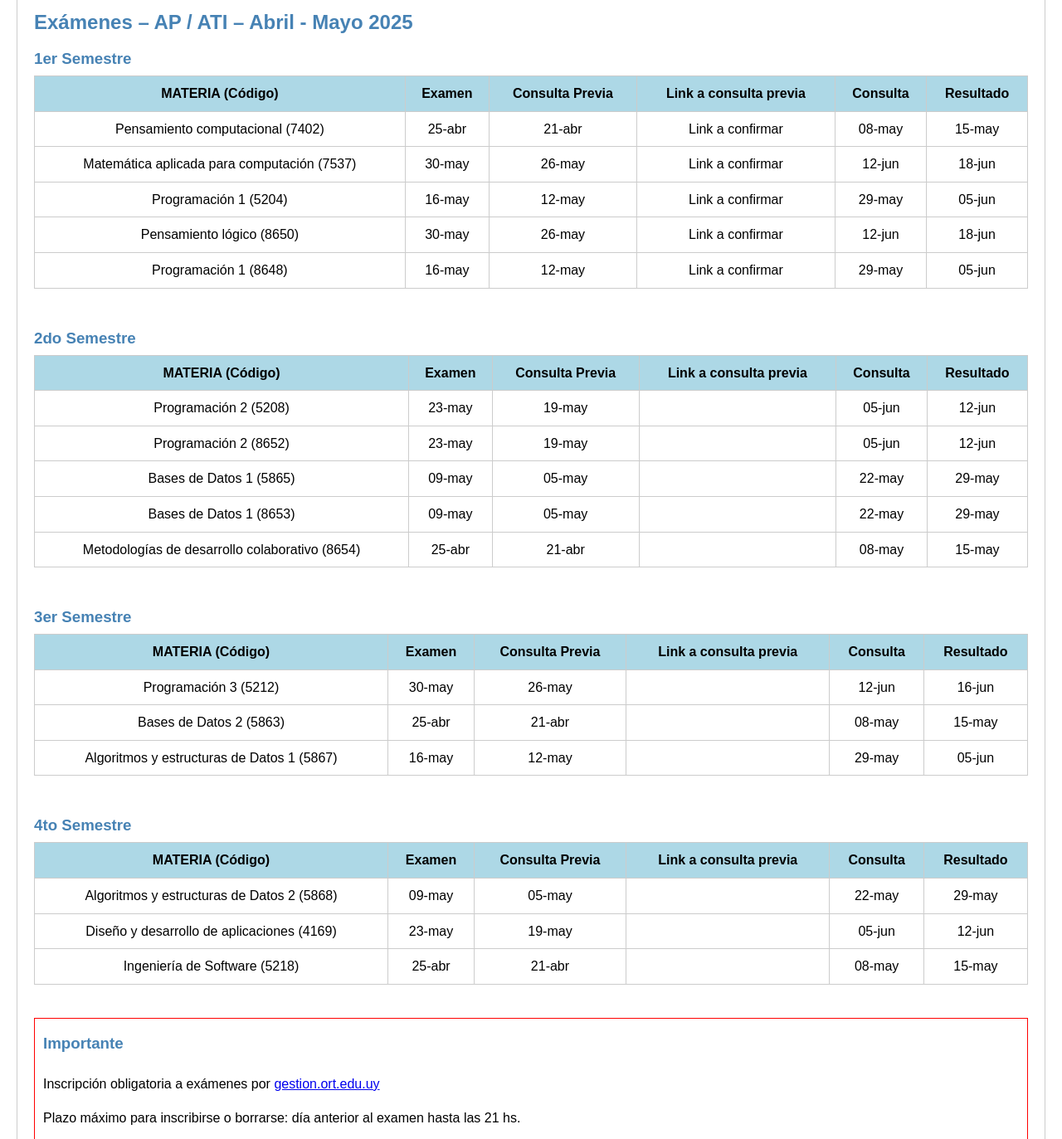
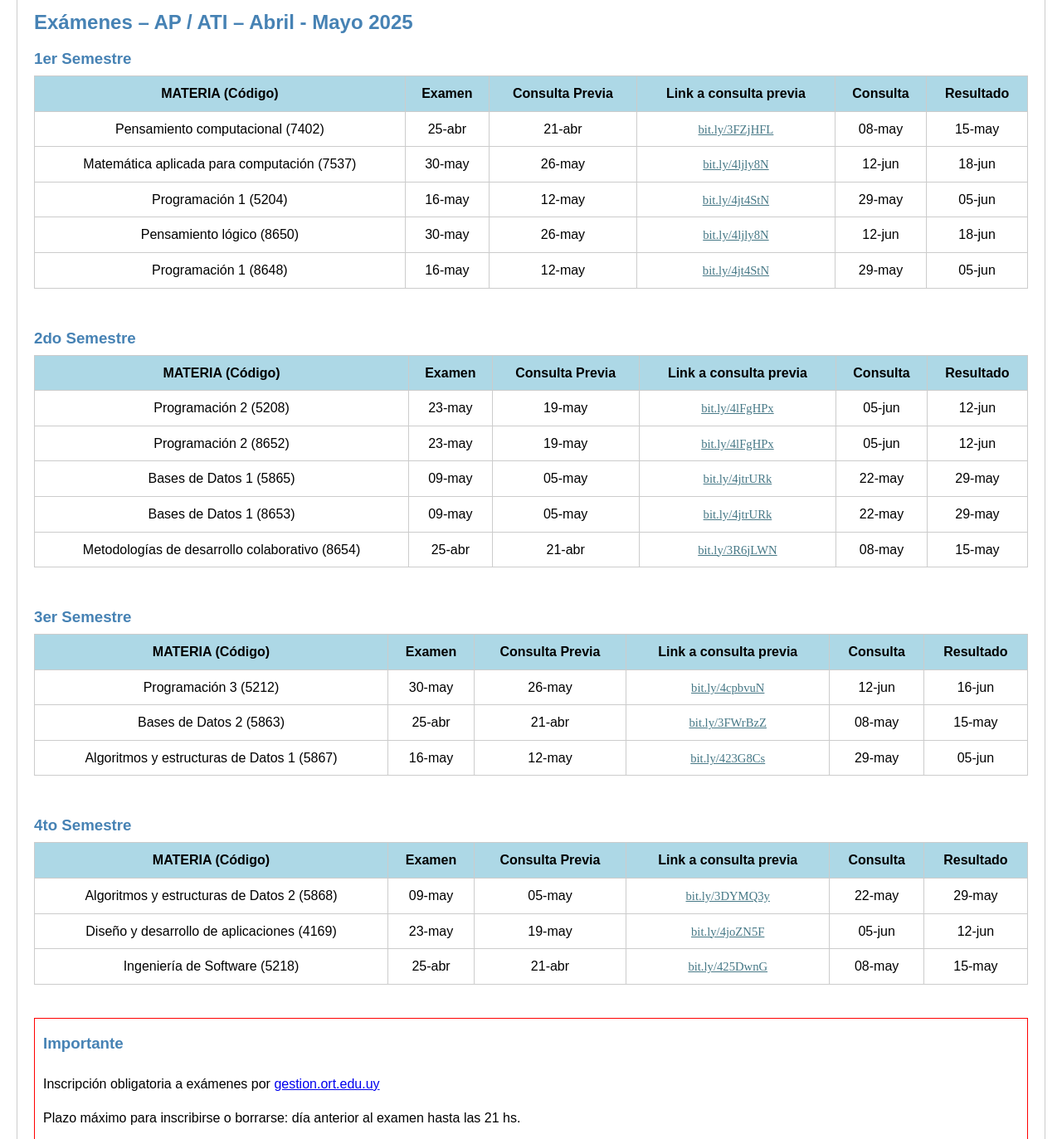
Before and after one commit to S-Alamon/CalendarioATI, a plain HTML site: page index.html in a window 1280 px wide. Shown: the part 212-1585 px from the top of the page at 83% size. Drawn offline with Linux system fonts and the light colour scheme.

Commit message:
Update index.html

```diff
--- a/index.html
+++ b/index.html
@@ -1,5 +1,5 @@
 <!DOCTYPE html>
-<!-- saved from url=(0056)file:///C:/Users/Vieira/Desktop/CalendarioATI/index.html -->
+<!-- saved from url=(0118)file:///C:/Users/alamon/OneDrive%20-%20Universidad%20ORT%20Uruguay/FI_Et/Calendarios/Examenes/CalendarioATI/index.html -->
 <html lang="es"><head><meta http-equiv="Content-Type" content="text/html; charset=UTF-8">
 
   <title>
@@ -124,7 +124,7 @@
        <td>
         21-abr
        </td>
-       <td>Link a confirmar<a href="file:///C:/Users/alamon/OneDrive%20-%20Universidad%20ORT%20Uruguay/FI_Et/Calendarios/Examenes/2025/calendarios%20html/calendario_AP_ATI_simplificado.html#"></a></td>
+       <td><span style="color: rgb(70, 120, 134); font-family: &quot;Aptos Narrow&quot;; font-size: 14.6667px; text-align: start; white-space-collapse: preserve; background-color: rgb(255, 255, 255); text-decoration-line: underline;">bit.ly/3FZjHFL</span></td>
        <td>
         08-may
        </td>
@@ -140,10 +140,7 @@
         30-may
        </td>
        <td>26-may</td>
-       <td>Link a confirmar
-        <a href="file:///C:/Users/alamon/OneDrive%20-%20Universidad%20ORT%20Uruguay/FI_Et/Calendarios/Examenes/2025/calendarios%20html/calendario_AP_ATI_simplificado.html#">
-        </a>
-       </td>
+       <td><span style="color: rgb(70, 120, 134); font-family: &quot;Aptos Narrow&quot;; font-size: 14.6667px; text-align: start; white-space-collapse: preserve; background-color: rgb(255, 255, 255); text-decoration-line: underline;">bit.ly/4ljly8N</span></td>
        <td>12-jun</td>
        <td>18-jun</td>
       </tr>
@@ -157,10 +154,7 @@
        <td>
         12-may
        </td>
-       <td>Link a confirmar
-        <a href="file:///C:/Users/alamon/OneDrive%20-%20Universidad%20ORT%20Uruguay/FI_Et/Calendarios/Examenes/2025/calendarios%20html/calendario_AP_ATI_simplificado.html#">
-        </a>
-       </td>
+       <td><span style="color: rgb(70, 120, 134); font-family: &quot;Aptos Narrow&quot;; font-size: 14.6667px; text-align: start; white-space-collapse: preserve; background-color: rgb(255, 255, 255); text-decoration-line: underline;">bit.ly/4jt4StN</span></td>
        <td>
         29-may
        </td>
@@ -178,10 +172,7 @@
        <td>
         26-may
        </td>
-       <td>Link a confirmar
-        <a href="file:///C:/Users/alamon/OneDrive%20-%20Universidad%20ORT%20Uruguay/FI_Et/Calendarios/Examenes/2025/calendarios%20html/calendario_AP_ATI_simplificado.html#">
-        </a>
-       </td>
+       <td><span style="color: rgb(70, 120, 134); font-family: &quot;Aptos Narrow&quot;; font-size: 14.6667px; text-align: start; white-space-collapse: preserve; background-color: rgb(255, 255, 255); text-decoration-line: underline;">bit.ly/4ljly8N</span></td>
        <td>
         12-jun
        </td>
@@ -195,10 +186,7 @@
        </td>
        <td>16-may</td>
        <td>12-may</td>
-       <td>Link a confirmar
-        <a href="file:///C:/Users/alamon/OneDrive%20-%20Universidad%20ORT%20Uruguay/FI_Et/Calendarios/Examenes/2025/calendarios%20html/calendario_AP_ATI_simplificado.html#">
-        </a>
-       </td>
+       <td><span style="color: rgb(70, 120, 134); font-family: &quot;Aptos Narrow&quot;; font-size: 14.6667px; text-align: start; white-space-collapse: preserve; background-color: rgb(255, 255, 255); text-decoration-line: underline;">bit.ly/4jt4StN</span></td>
        <td>29-may</td>
        <td>05-jun</td>
       </tr>
@@ -244,10 +232,7 @@
        <td>
         19-may
        </td>
-       <td>
-        <a href="file:///C:/Users/alamon/OneDrive%20-%20Universidad%20ORT%20Uruguay/FI_Et/Calendarios/Examenes/2025/calendarios%20html/calendario_AP_ATI_simplificado.html#">
-        </a>
-       </td>
+       <td><span style="color: rgb(70, 120, 134); font-family: &quot;Aptos Narrow&quot;; font-size: 14.6667px; text-align: start; white-space-collapse: preserve; background-color: rgb(255, 255, 255); text-decoration-line: underline;">bit.ly/4lFgHPx</span></td>
        <td>
         05-jun
        </td>
@@ -265,7 +250,7 @@
        <td>
         19-may
        </td>
-       <td>
+       <td><span style="color: rgb(70, 120, 134); font-family: &quot;Aptos Narrow&quot;; font-size: 14.6667px; text-align: start; white-space-collapse: preserve; background-color: rgb(255, 255, 255); text-decoration-line: underline;">bit.ly/4lFgHPx</span><span style="font-family: &quot;Aptos Narrow&quot;; font-size: 14.6667px; text-align: start; white-space-collapse: preserve; background-color: rgb(255, 255, 255);"></span>
         <a href="file:///C:/Users/alamon/OneDrive%20-%20Universidad%20ORT%20Uruguay/FI_Et/Calendarios/Examenes/2025/calendarios%20html/calendario_AP_ATI_simplificado.html#">
         </a>
        </td>
@@ -286,10 +271,7 @@
        <td>
         05-may
        </td>
-       <td>
-        <a href="file:///C:/Users/alamon/OneDrive%20-%20Universidad%20ORT%20Uruguay/FI_Et/Calendarios/Examenes/2025/calendarios%20html/calendario_AP_ATI_simplificado.html#">
-        </a>
-       </td>
+       <td><span style="color: rgb(70, 120, 134); font-family: &quot;Aptos Narrow&quot;; font-size: 14.6667px; text-align: start; white-space-collapse: preserve; background-color: rgb(255, 255, 255); text-decoration-line: underline;">bit.ly/4jtrURk</span></td>
        <td>
         22-may
        </td>
@@ -307,10 +289,7 @@
        <td>
         05-may
        </td>
-       <td>
-        <a href="file:///C:/Users/alamon/OneDrive%20-%20Universidad%20ORT%20Uruguay/FI_Et/Calendarios/Examenes/2025/calendarios%20html/calendario_AP_ATI_simplificado.html#">
-        </a>
-       </td>
+       <td><span style="color: rgb(70, 120, 134); font-family: &quot;Aptos Narrow&quot;; font-size: 14.6667px; text-align: start; white-space-collapse: preserve; background-color: rgb(255, 255, 255); text-decoration-line: underline;">bit.ly/4jtrURk</span></td>
        <td>
         22-may
        </td>
@@ -328,10 +307,7 @@
        <td>
         21-abr
        </td>
-       <td>
-        <a href="file:///C:/Users/alamon/OneDrive%20-%20Universidad%20ORT%20Uruguay/FI_Et/Calendarios/Examenes/2025/calendarios%20html/calendario_AP_ATI_simplificado.html#">
-        </a>
-       </td>
+       <td><span style="color: rgb(70, 120, 134); font-family: &quot;Aptos Narrow&quot;; font-size: 14.6667px; text-align: start; white-space-collapse: preserve; background-color: rgb(255, 255, 255); text-decoration-line: underline;">bit.ly/3R6jLWN</span></td>
        <td>
         08-may
        </td>
@@ -381,10 +357,7 @@
        <td>
         26-may
        </td>
-       <td>
-        <a href="file:///C:/Users/alamon/OneDrive%20-%20Universidad%20ORT%20Uruguay/FI_Et/Calendarios/Examenes/2025/calendarios%20html/calendario_AP_ATI_simplificado.html#">
-        </a>
-       </td>
+       <td><span style="color: rgb(70, 120, 134); font-family: &quot;Aptos Narrow&quot;; font-size: 14.6667px; text-align: start; white-space-collapse: preserve; background-color: rgb(255, 255, 255); text-decoration-line: underline;">bit.ly/4cpbvuN</span></td>
        <td>
         12-jun
        </td>
@@ -402,10 +375,7 @@
        <td>
         21-abr
        </td>
-       <td>
-        <a href="file:///C:/Users/alamon/OneDrive%20-%20Universidad%20ORT%20Uruguay/FI_Et/Calendarios/Examenes/2025/calendarios%20html/calendario_AP_ATI_simplificado.html#">
-        </a>
-       </td>
+       <td><span style="color: rgb(70, 120, 134); font-family: &quot;Aptos Narrow&quot;; font-size: 14.6667px; text-align: start; white-space-collapse: preserve; background-color: rgb(255, 255, 255); text-decoration-line: underline;">bit.ly/3FWrBzZ</span></td>
        <td>
         08-may
        </td>
@@ -423,10 +393,7 @@
        <td>
         12-may
        </td>
-       <td>
-        <a href="file:///C:/Users/alamon/OneDrive%20-%20Universidad%20ORT%20Uruguay/FI_Et/Calendarios/Examenes/2025/calendarios%20html/calendario_AP_ATI_simplificado.html#">
-        </a>
-       </td>
+       <td><span style="color: rgb(70, 120, 134); font-family: &quot;Aptos Narrow&quot;; font-size: 14.6667px; text-align: start; white-space-collapse: preserve; background-color: rgb(255, 255, 255); text-decoration-line: underline;">bit.ly/423G8Cs</span></td>
        <td>
         29-may
        </td>
@@ -476,10 +443,7 @@
        <td>
         05-may
        </td>
-       <td>
-        <a href="file:///C:/Users/alamon/OneDrive%20-%20Universidad%20ORT%20Uruguay/FI_Et/Calendarios/Examenes/2025/calendarios%20html/calendario_AP_ATI_simplificado.html#">
-        </a>
-       </td>
+       <td><span style="color: rgb(70, 120, 134); font-family: &quot;Aptos Narrow&quot;; font-size: 14.6667px; text-align: start; white-space-collapse: preserve; background-color: rgb(255, 255, 255); text-decoration-line: underline;">bit.ly/3DYMQ3y</span></td>
        <td>
         22-may
        </td>
@@ -497,10 +461,7 @@
        <td>
         19-may
        </td>
-       <td>
-        <a href="file:///C:/Users/alamon/OneDrive%20-%20Universidad%20ORT%20Uruguay/FI_Et/Calendarios/Examenes/2025/calendarios%20html/calendario_AP_ATI_simplificado.html#">
-        </a>
-       </td>
+       <td><span style="color: rgb(70, 120, 134); font-family: &quot;Aptos Narrow&quot;; font-size: 14.6667px; text-align: start; white-space-collapse: preserve; background-color: rgb(255, 255, 255); text-decoration-line: underline;">bit.ly/4joZN5F</span></td>
        <td>
         05-jun
        </td>
@@ -518,10 +479,7 @@
        <td>
         21-abr
        </td>
-       <td>
-        <a href="file:///C:/Users/alamon/OneDrive%20-%20Universidad%20ORT%20Uruguay/FI_Et/Calendarios/Examenes/2025/calendarios%20html/calendario_AP_ATI_simplificado.html#">
-        </a>
-       </td>
+       <td><span style="color: rgb(70, 120, 134); font-family: &quot;Aptos Narrow&quot;; font-size: 14.6667px; text-align: start; white-space-collapse: preserve; background-color: rgb(255, 255, 255); text-decoration-line: underline;">bit.ly/425DwnG</span></td>
        <td>
         08-may
        </td>
```
